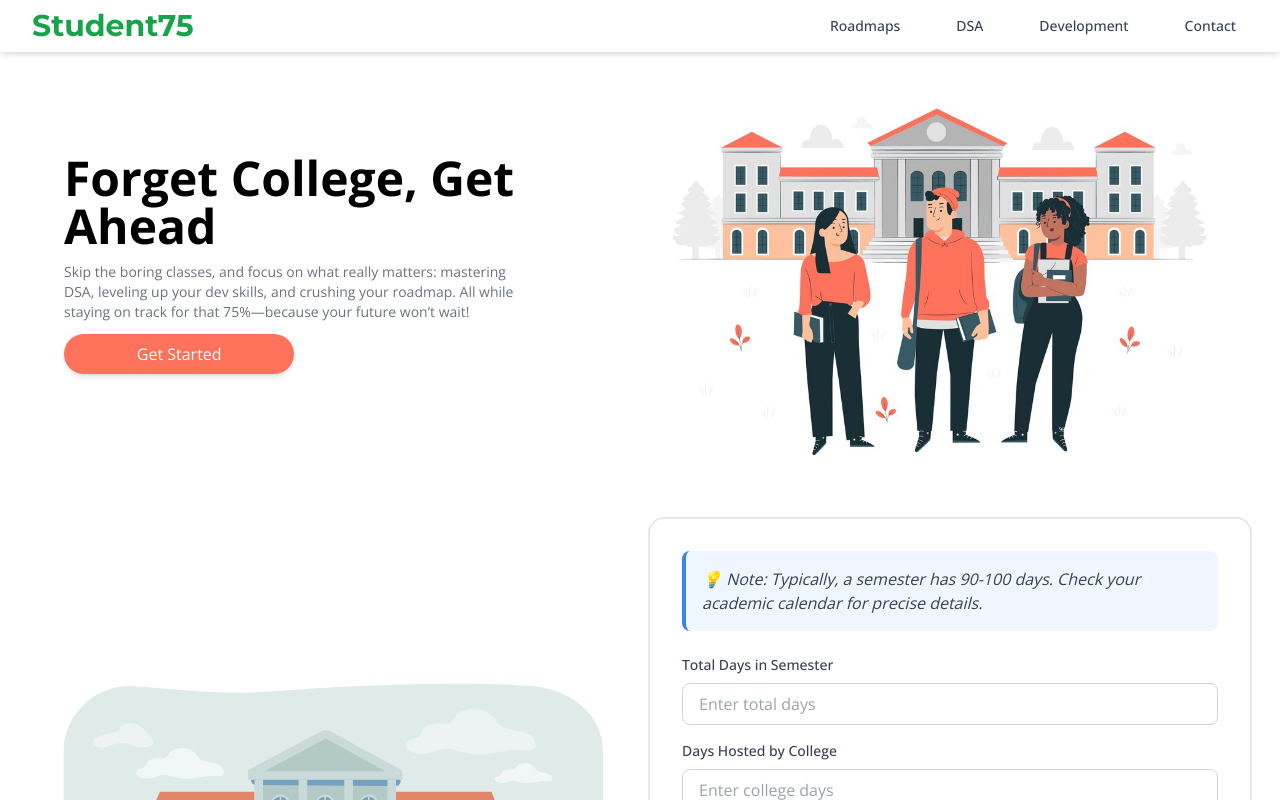
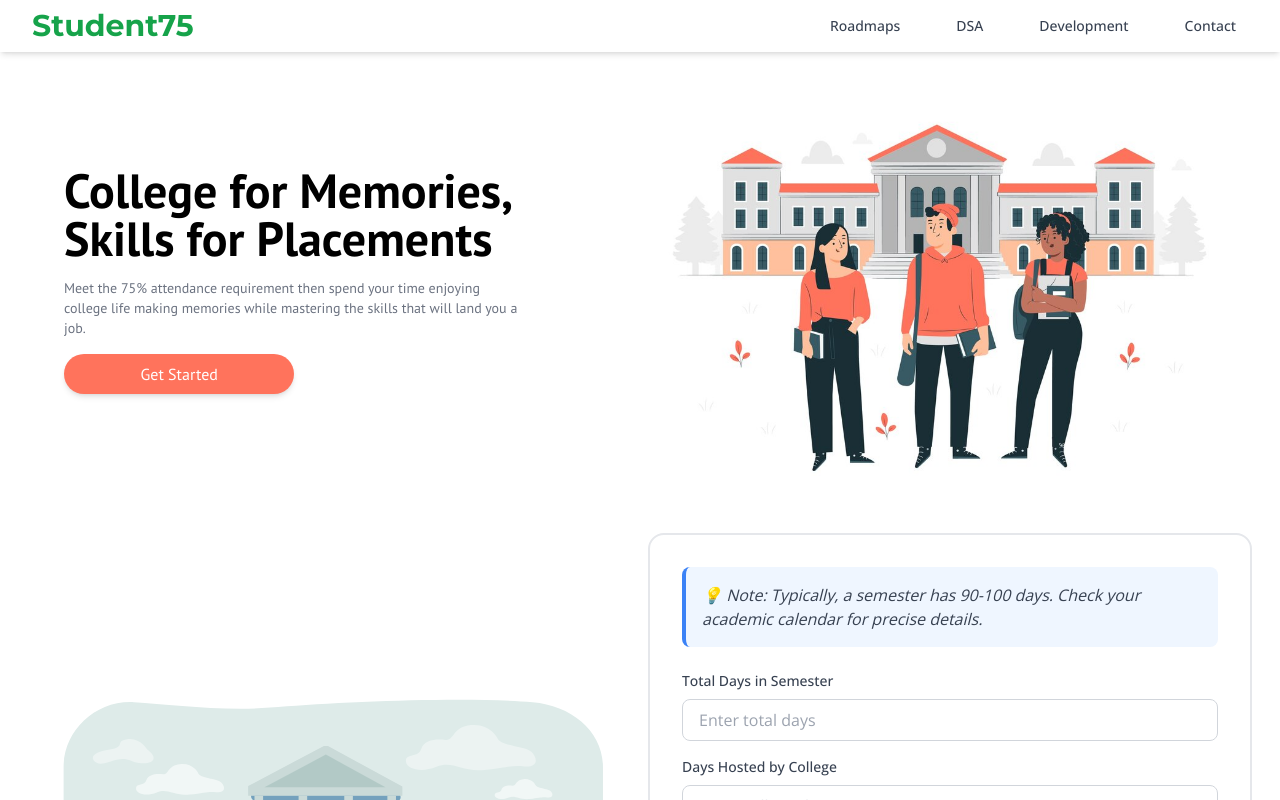
Before and after one commit to iamsaura8h/Student75Pro, a React (Vite) app: page / in a window 1280 px wide. Shown: the top 800 px of the page. Built offline with nearby package versions, Linux system fonts and the light colour scheme.

Commit message:
updated title & subtitle

```diff
--- a/index.html
+++ b/index.html
@@ -3,6 +3,7 @@
   <head>
     <meta charset="UTF-8" />
     <link rel="icon" type="image/svg+xml" href="./public/logosvg.svg"/>
+    <link href="https://fonts.googleapis.com/css2?family=PT+Sans:ital,wght@0,400;0,700;1,400;1,700&display=swap" rel="stylesheet">
     <link href="https://fonts.googleapis.com/css2?family=Dancing+Script&family=League+Spartan:wght@100..900&
     family=Noto+Sans:ital,wght@0,100..900;1,100..900&family=Open+Sans:wght@100..900&family=Roboto:wght@100..900&display=swap" rel="stylesheet">
     <link href="https://fonts.googleapis.com/css2?family=Montserrat:wght@400;500;600;700&display=swap" rel="stylesheet">
--- a/src/components/Hero.tsx
+++ b/src/components/Hero.tsx
@@ -1,17 +1,15 @@
 function Hero() {
   return (
-    <div className="flex items-center justify-between h-2/3 lg:px-16 flex-col md:flex-row">
+    <div className="flex items-center justify-between h-2/3 px-6 mt-4 lg:px-16 flex-col md:flex-row">
       {/* Left Text Section */}
-      <div className="flex flex-col lg:w-2/3 space-y-3 ">
-        <h2 className="text-4xl lg:text-5xl text-black font-bold">
-          Forget College, Get Ahead
+      <div className="flex flex-col lg:w-2/3 space-y-4 font-ptsans ">
+        <h2 className="text-4xl lg:text-5xl text-black font-bold ">
+        College for Memories, Skills for Placements
         </h2>
-        <p className="text-gray-500 text-sm">
-          Skip the boring classes, and focus on what really matters: mastering
-          DSA, leveling up your dev skills, and crushing your roadmap. All while
-          staying on track for that 75%—because your future won’t wait!
+        <p className="text-gray-500 text-sm font-medium">
+        Meet the 75% attendance requirement then spend your time enjoying college life making memories while mastering the skills that will land you a job.
         </p>
-        <button className="bg-[#FF735C] w-full sm:w-1/2 text-white px-2 py-2 rounded-3xl shadow-md hover:bg-pink-600">
+        <button className="bg-[#FF735C] w-full sm:w-1/2 text-white px-2 py-2 rounded-3xl shadow-md hover:bg-pink-600 transition duration-300">
           Get Started
         </button>
       </div>
@@ -21,7 +19,7 @@ function Hero() {
         <img
           src="/hero.jpg"
           alt="Hero Image"
-          className="w-4/5 h-auto object-contain"
+          className="w-4/5 h-auto object-contain "
         />
       </div>
     </div>
--- a/src/components/ShortAC.tsx
+++ b/src/components/ShortAC.tsx
@@ -212,7 +212,7 @@ const ShortAC: React.FC = () => {
 
           <button
             onClick={calculateAttendance}
-            className="w-full bg-green-600 text-white py-3 rounded-lg
+            className="w-full bg-[#FF735C] text-white py-3 rounded-lg
                        hover:bg-green-700 transition duration-300
                        flex items-center justify-center space-x-2
                        focus:outline-none focus:ring-2 focus:ring-green-500"
--- a/tailwind.config.js
+++ b/tailwind.config.js
@@ -8,7 +8,8 @@ export default {
     extend: {
       fontFamily:{
         sans:["Open Sans", "sans-serif"],
-        montserrat: ['Montserrat', 'sans-serif']
+        montserrat: ['Montserrat', 'sans-serif'],
+        ptsans:["Pt Sans","sans-serif"]
       }
     },
   },
```
